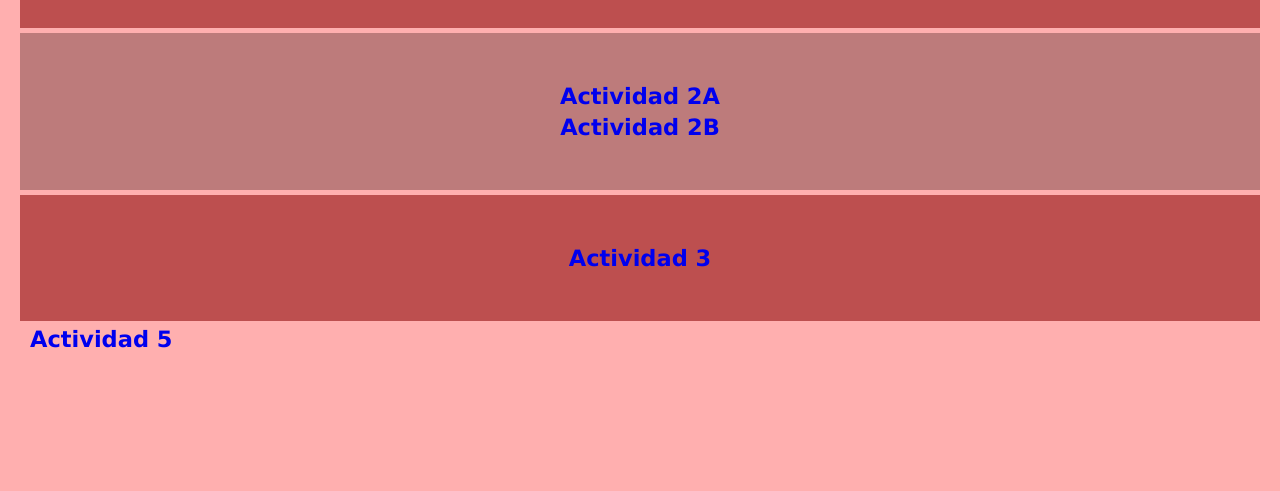
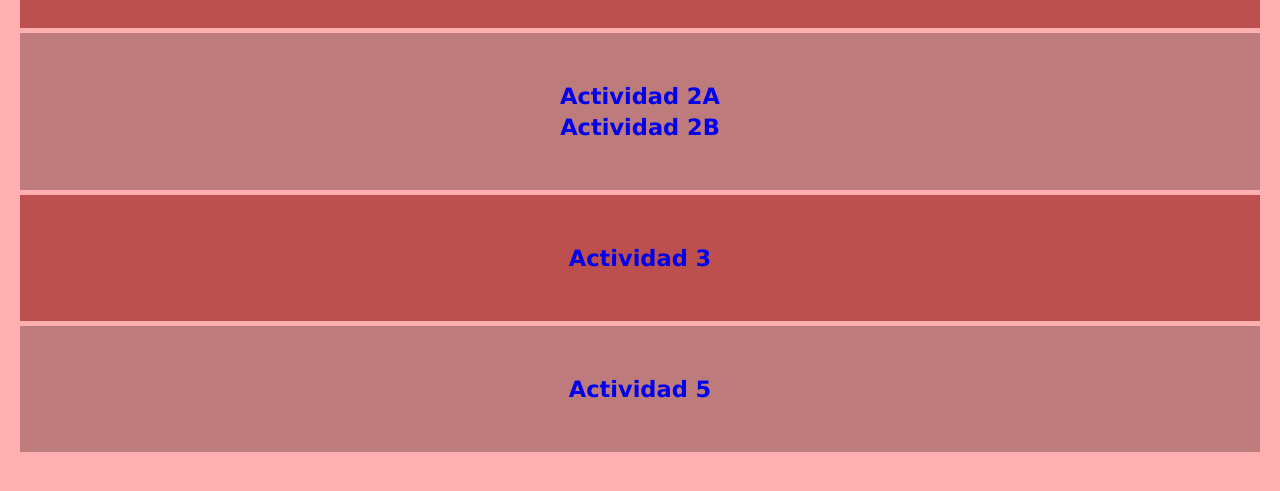
Before and after one commit to VanessaHD2004/portafolio.github.io, a plain HTML site: page index.html in a window 1280 px wide. Shown: the part 263-754 px from the top of the page. Drawn offline with Linux system fonts and the light colour scheme.

Commit message:
Update index.css

```diff
--- a/css/index.css
+++ b/css/index.css
@@ -43,7 +43,7 @@ main{
     text-align: center;
 }
 
-.bottom{
+.down{
     background: #bd7b7b ;
     padding: 3em 1em 3em 1em;
     flex: 5 5 100px;
```
